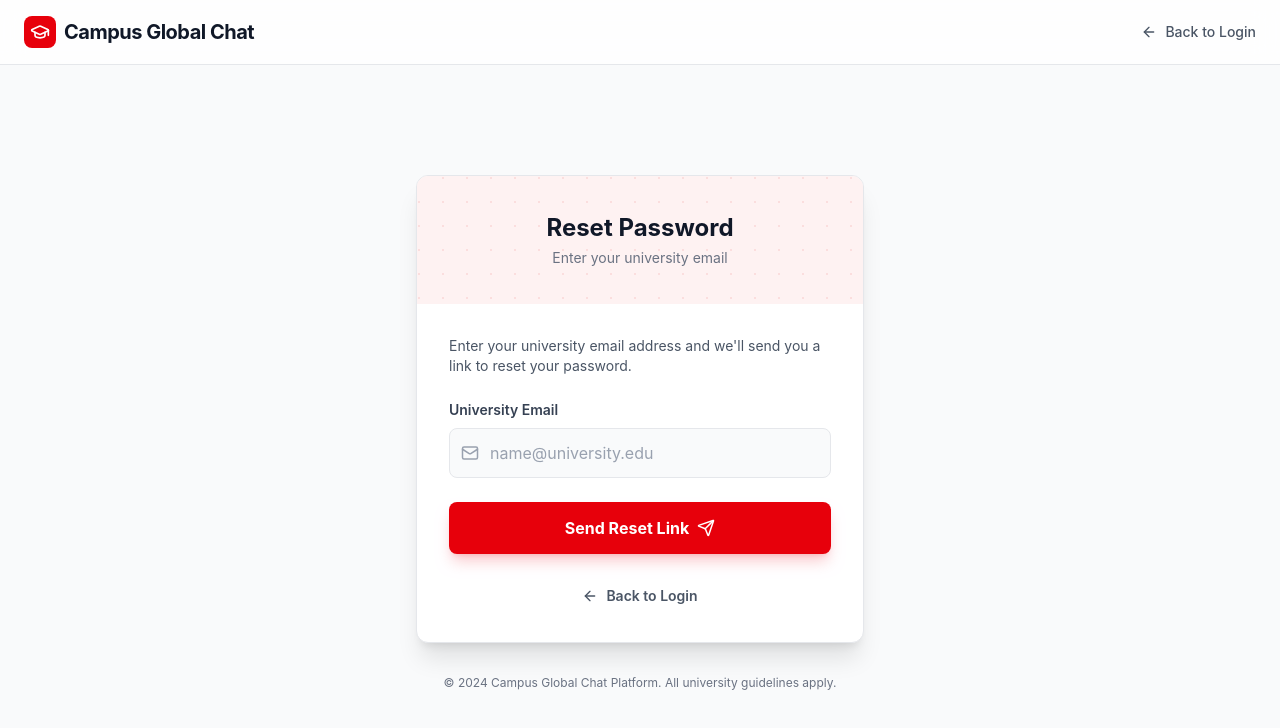
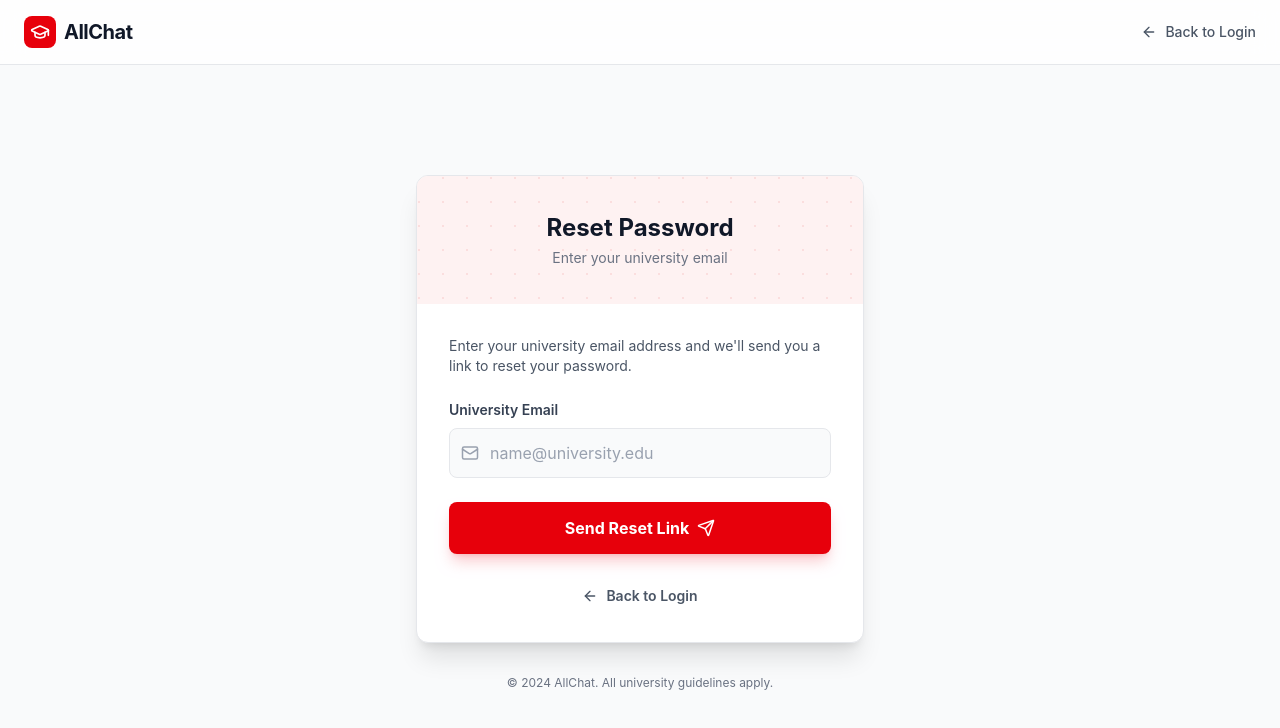
Before and after one commit to kuroi17/AllChat, a React (Vite) app in the folder frontend/: page /forget in a window 1280 px wide. Shown: the top 728 px of the page. Built offline with nearby package versions, Linux system fonts and the light colour scheme; no server answers.

Commit message:
rename AllChat

```diff
--- a/frontend/index.html
+++ b/frontend/index.html
@@ -2,8 +2,8 @@
 <html lang="en">
   <head>
     <meta charset="UTF-8" />
-    <link rel="icon" type="image/svg+xml" href="/favicon.svg" />
-    <link rel="apple-touch-icon" href="/favicon.svg" />
+    <link rel="icon" type="image/svg+xml" href="/favicon.png" />
+    <link rel="apple-touch-icon" href="/favicon.png" />
     <meta name="viewport" content="width=device-width, initial-scale=1.0" />
     <title>AllChat</title>
   </head>
--- a/frontend/src/components/GlobalChat/ChatHeader.jsx
+++ b/frontend/src/components/GlobalChat/ChatHeader.jsx
@@ -143,7 +143,7 @@ export default function ChatHeader() {
         #
       </span>
       <h2 className="font-bold text-gray-800 text-sm sm:text-base truncate">
-        Campus Global Chat
+        AllChat
       </h2>
       <div className="hidden sm:flex items-center gap-1.5 bg-green-50 border border-green-200 px-2.5 py-0.5 rounded-full">
         <div className="w-2 h-2 rounded-full bg-green-500 animate-pulse" />
--- a/frontend/src/pages/Auth.jsx
+++ b/frontend/src/pages/Auth.jsx
@@ -90,7 +90,7 @@ export default function Auth() {
             <GraduationCap className="text-white" size={20} />
           </div>
           <h1 className="text-base sm:text-xl font-bold text-gray-900 tracking-tight">
-            Campus Global Chat
+            AllChat
           </h1>
         </div>
         <div className="hidden sm:flex items-center gap-4">
@@ -281,7 +281,7 @@ export default function Auth() {
           {/* Footer */}
           <footer className="mt-6 sm:mt-8 text-center text-gray-500 text-xs px-2">
             <p>
-              © 2024 Campus Global Chat Platform. All university guidelines
+              © 2026 AllChat. All university guidelines
               apply.
             </p>
             <div className="mt-2 flex justify-center gap-4">
--- a/frontend/src/pages/ChangePassword.jsx
+++ b/frontend/src/pages/ChangePassword.jsx
@@ -92,7 +92,7 @@ export default function ChangePassword() {
             <GraduationCap className="text-white" size={20} />
           </div>
           <h1 className="text-base sm:text-xl font-bold text-gray-900 tracking-tight">
-            Campus Global Chat
+          AllChat
           </h1>
         </div>
       </header>
@@ -254,7 +254,7 @@ export default function ChangePassword() {
           {/* Footer */}
           <footer className="mt-6 sm:mt-8 text-center text-gray-500 text-xs px-2">
             <p>
-              © 2024 Campus Global Chat Platform. All university guidelines
+              © 2024 AllChat. All university guidelines
               apply.
             </p>
           </footer>
--- a/frontend/src/pages/ForgetPage.jsx
+++ b/frontend/src/pages/ForgetPage.jsx
@@ -43,7 +43,7 @@ export default function ForgetPage() {
             <GraduationCap className="text-white" size={20} />
           </div>
           <h1 className="text-base sm:text-xl font-bold text-gray-900 tracking-tight">
-            Campus Global Chat
+            AllChat
           </h1>
         </div>
         <Link
@@ -185,7 +185,7 @@ export default function ForgetPage() {
           {/* Footer */}
           <footer className="mt-6 sm:mt-8 text-center text-gray-500 text-xs px-2">
             <p>
-              © 2024 Campus Global Chat Platform. All university guidelines
+              © 2024 AllChat. All university guidelines
               apply.
             </p>
           </footer>
```
Also changed, not shown: frontend/public/favicon.png (added), 1 other file (tests, documents, lock files or other folders).
